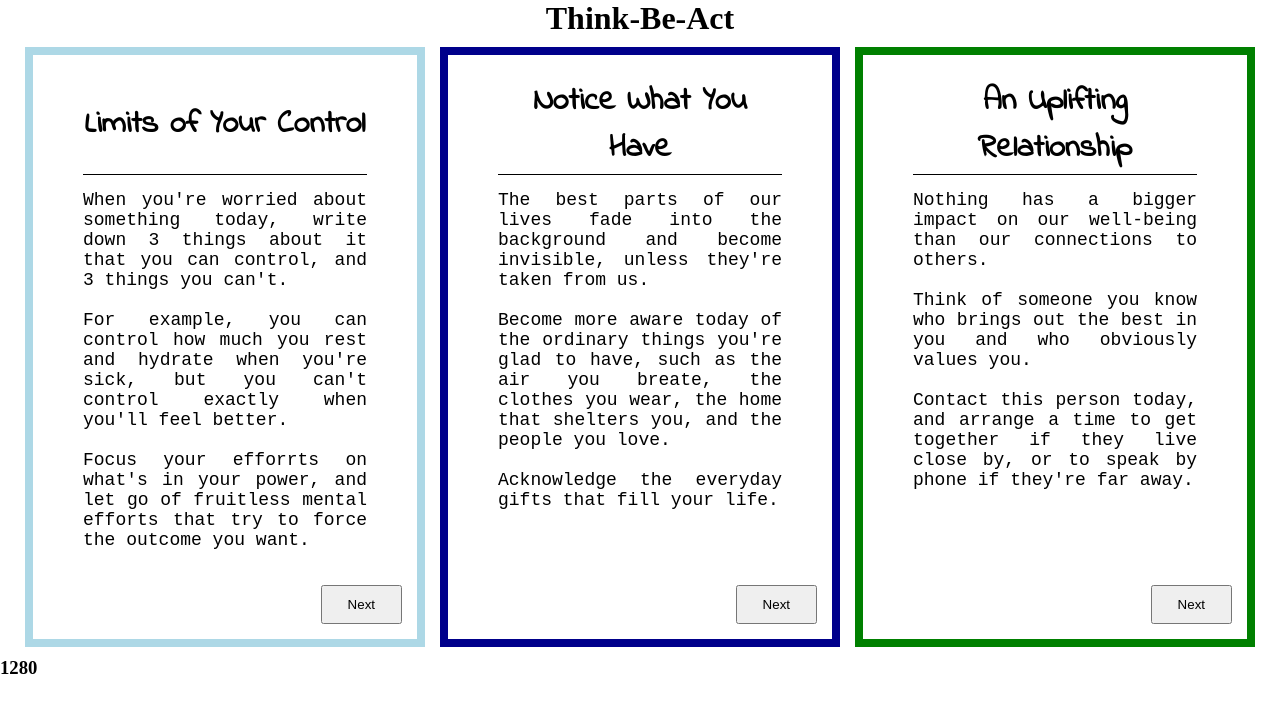
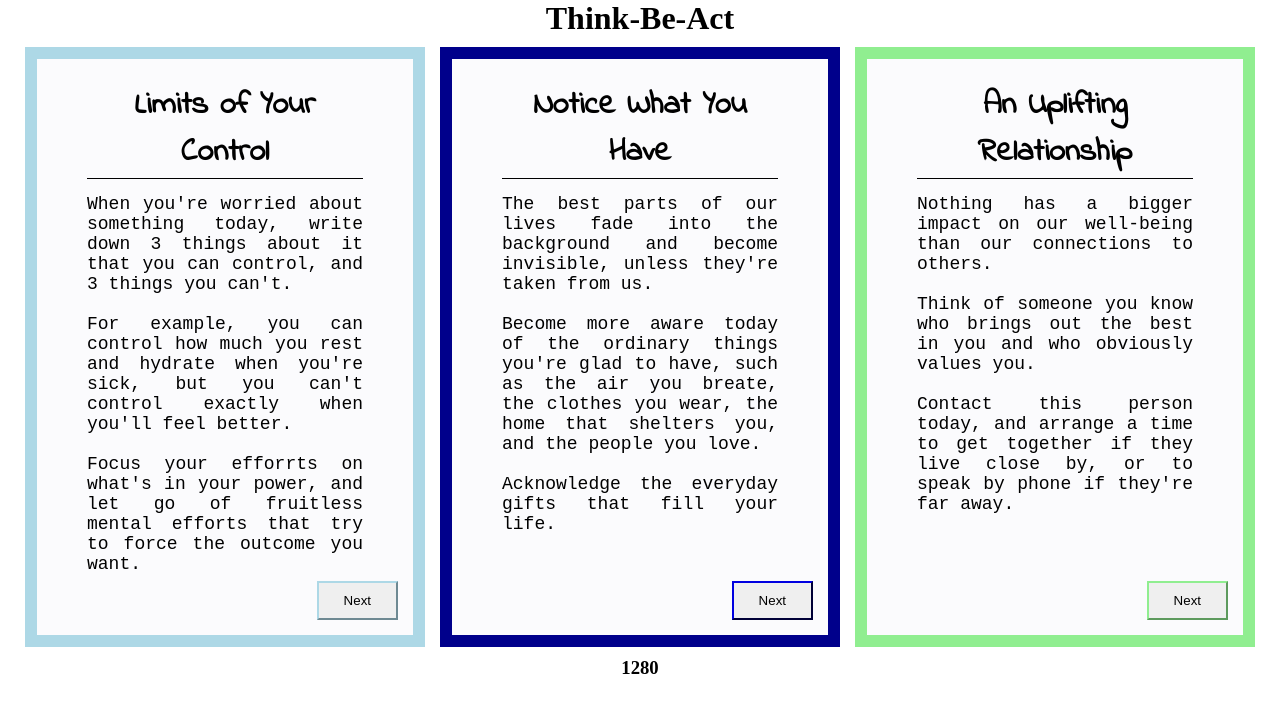
Before and after one commit to abiodunfreeman/be-think-act-cards, a React (Create React App) app: page / in a window 1280 px wide. Shown: the top 712 px of the page. Built offline with nearby package versions, Linux system fonts and the light colour scheme; a web font is replaced by a local one.

Commit message:
added variables to .scss files

```diff
--- a/src/components/css/cards.css
+++ b/src/components/css/cards.css
@@ -1,10 +1,11 @@
 @import url("https://fonts.googleapis.com/css2?family=Indie+Flower&family=Red+Hat+Mono:ital,wght@0,300;1,600&display=swap");
 .card--container {
-  border: 8px solid;
+  border: 12px solid;
   padding: 20px 50px 50px 50px;
   max-width: 400px;
   min-height: 600px;
   position: relative;
+  background-color: #fbfbfd;
 }
 .card--container h1 {
   text-align: center;
@@ -33,13 +34,22 @@
 .think {
   border-color: lightblue;
 }
+.think button {
+  border-color: lightblue;
+}
 
 .act {
-  border-color: green;
+  border-color: lightgreen;
+}
+.act button {
+  border-color: lightgreen;
 }
 
 .be {
   border-color: darkblue;
 }
+.be button {
+  border-color: darkblue;
+}
 
 /*# sourceMappingURL=cards.css.map */
--- a/src/components/sass/cards.scss
+++ b/src/components/sass/cards.scss
@@ -1,10 +1,14 @@
 @import url("https://fonts.googleapis.com/css2?family=Indie+Flower&family=Red+Hat+Mono:ital,wght@0,300;1,600&display=swap");
+$think-primary-color: lightblue;
+$be-primary-color: darkblue;
+$act-primary-color: lightgreen;
 .card--container {
-  border: 8px solid;
+  border: 12px solid;
   padding: 20px 50px 50px 50px;
   max-width: 400px;
   min-height: 600px;
   position: relative;
+  background-color: #fbfbfd;
 
   h1 {
     text-align: center;
@@ -33,11 +37,20 @@
 }
 
 .think {
-  border-color: lightblue;
+  border-color: $think-primary-color;
+  button {
+    border-color: $think-primary-color;
+  }
 }
 .act {
-  border-color: green;
+  border-color: $act-primary-color;
+  button {
+    border-color: $act-primary-color;
+  }
 }
 .be {
-  border-color: darkblue;
+  border-color: $be-primary-color;
+  button {
+    border-color: $be-primary-color;
+  }
 }
--- a/src/index.css
+++ b/src/index.css
@@ -3,3 +3,6 @@
   padding: 0px;
   box-sizing: border-box;
 }
+.App h3 {
+  text-align: center;
+}
```
Also changed, not shown: 1 other file (tests, documents, lock files or other folders).
